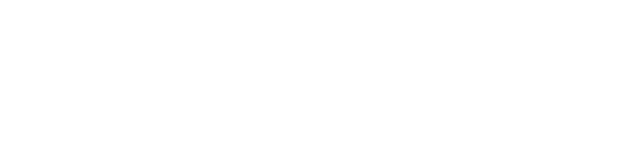
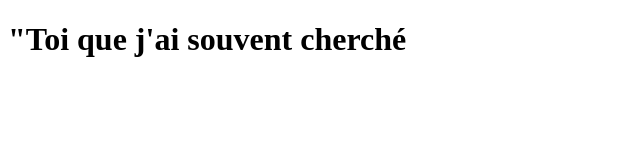
Before and after one commit to lfremy/helloWorld, a plain HTML site: page index.html in a window 1280 px wide. Shown: the whole page, without its empty margins (0-640 px from the left). Drawn offline with Linux system fonts and the light colour scheme.

Commit message:
h1 changed

```diff
--- a/index.html
+++ b/index.html
@@ -4,10 +4,10 @@
     <meta charset="UTF-8">
     <meta http-equiv="X-UA-Compatible" content="IE=edge">
     <meta name="viewport" content="width=device-width, initial-scale=1.0">
-    <title>Mimosas</title>
+    <title>L'île aux Mimosas</title>
 </head>
 <body>
-
+    <h1>"Toi que j'ai souvent cherché</h1>
 
 </body>
 </html>
```
